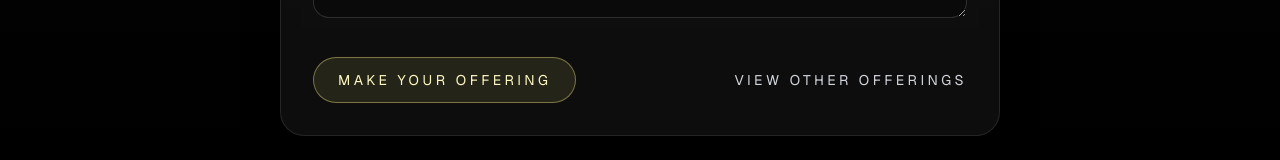
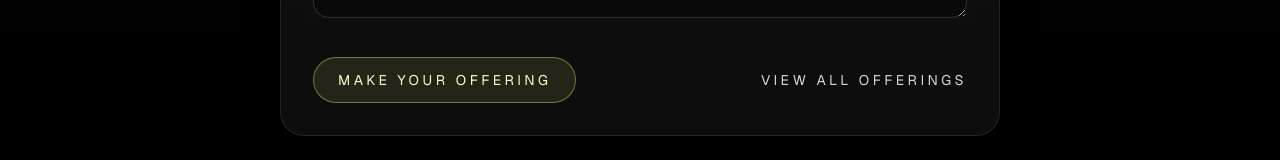
Before and after one commit to CkOntheRoad/olympus, a Next.js app: page / in a window 1280 px wide. Shown: the part 4010-4170 px from the top of the page. Built offline with nearby package versions, Linux system fonts and the light colour scheme; a web font is replaced by a local one.

Commit message:
Improve fire effects, visuals, and button text

```diff
--- a/src/app/page.tsx
+++ b/src/app/page.tsx
@@ -452,7 +452,7 @@ export default function Home() {
                   if (selectedAttendance === "Yes, I will ascend") {
                     setFormMessage({
                       type: "success",
-                      text: result.warning || "Your offering has been recorded ⚡",
+                      text: result.warning || "Your offering has been recorded ⚡ check out the offerings page ⚡",
                     });
                     form.reset();
                     setAttendance("Yes, I will ascend");
@@ -626,7 +626,7 @@ export default function Home() {
                 href="/offerings"
                 className="text-sm uppercase tracking-[0.25em] text-gray-300 transition hover:text-white"
               >
-                View Other Offerings
+                View all Offerings
               </Link>
             </div>
           </form>
```
